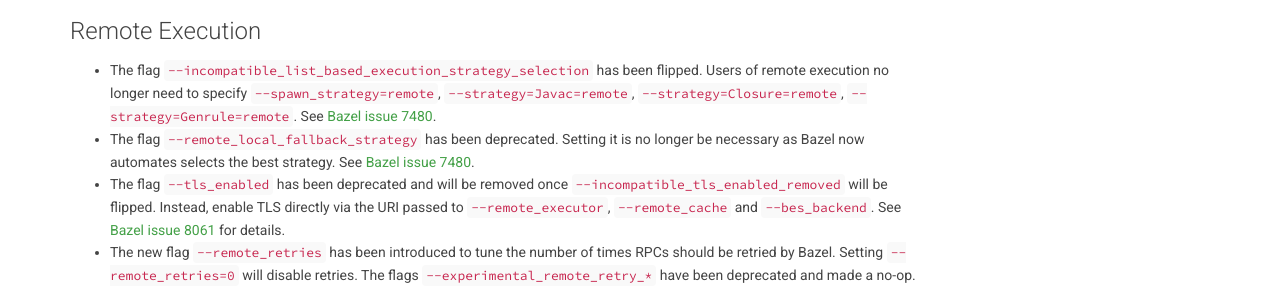
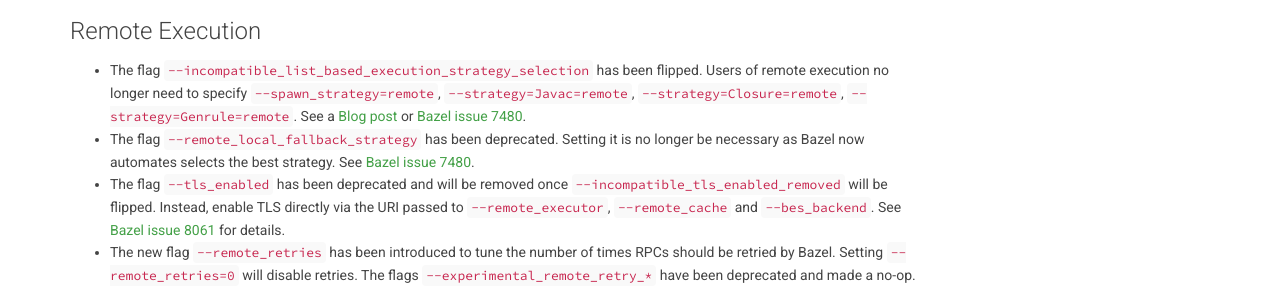
Before and after one commit to bazelbuild/bazel-blog, a Jekyll site: the page built from _posts/2019-06-17-bazel-0.27.0.md, in a window 1280 px wide and 900 px high, scrolled down 1981 px. Shown: the part 152-452 px from the top of the window. Built offline with Jekyll 4.4.1, drawn with Linux system fonts in a browser that asks for light colours; nearby versions of some CDN libraries; library files that are not in the unit come from our copies; Markdown is read by kramdown in place of the engine named in the settings.

Commit message:
added a link to a list-based strategy post

```diff
--- a/_posts/2019-06-17-bazel-0.27.0.md
+++ b/_posts/2019-06-17-bazel-0.27.0.md
@@ -143,7 +143,7 @@
 *   The flag `--incompatible_list_based_execution_strategy_selection` has been
     flipped. Users of remote execution no longer need to specify
     `--spawn_strategy=remote`, `--strategy=Javac=remote`,
-    `--strategy=Closure=remote`, `--strategy=Genrule=remote`. See
+    `--strategy=Closure=remote`, `--strategy=Genrule=remote`. See a [Blog post](https://blog.bazel.build/2019/06/19/list-strategy.html) or
     [Bazel issue 7480](https://github.com/bazelbuild/bazel/issues/7480).
 *   The flag `--remote_local_fallback_strategy` has been deprecated. Setting it
     is no longer be necessary as Bazel now automates selects the best strategy.
```
